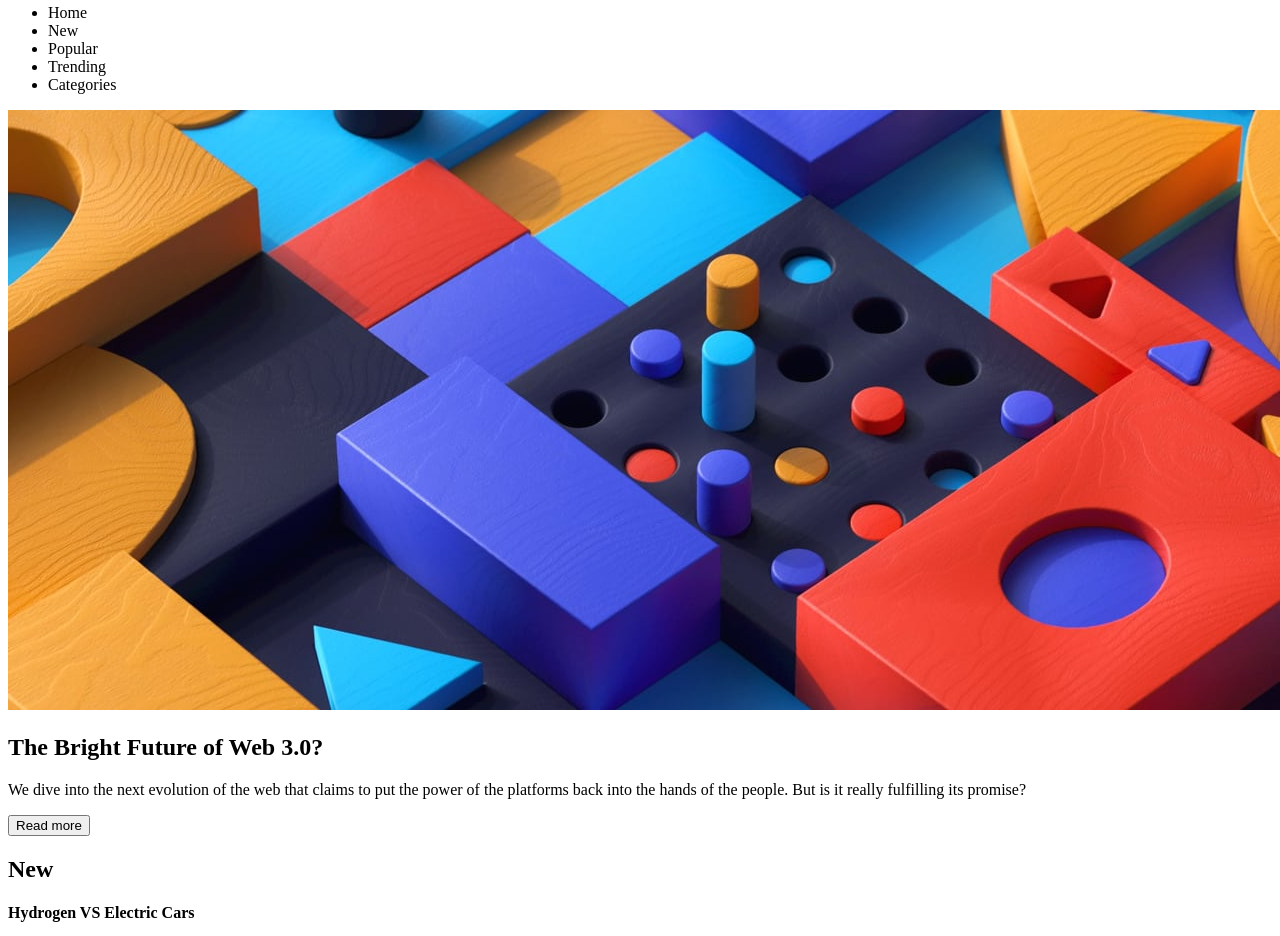
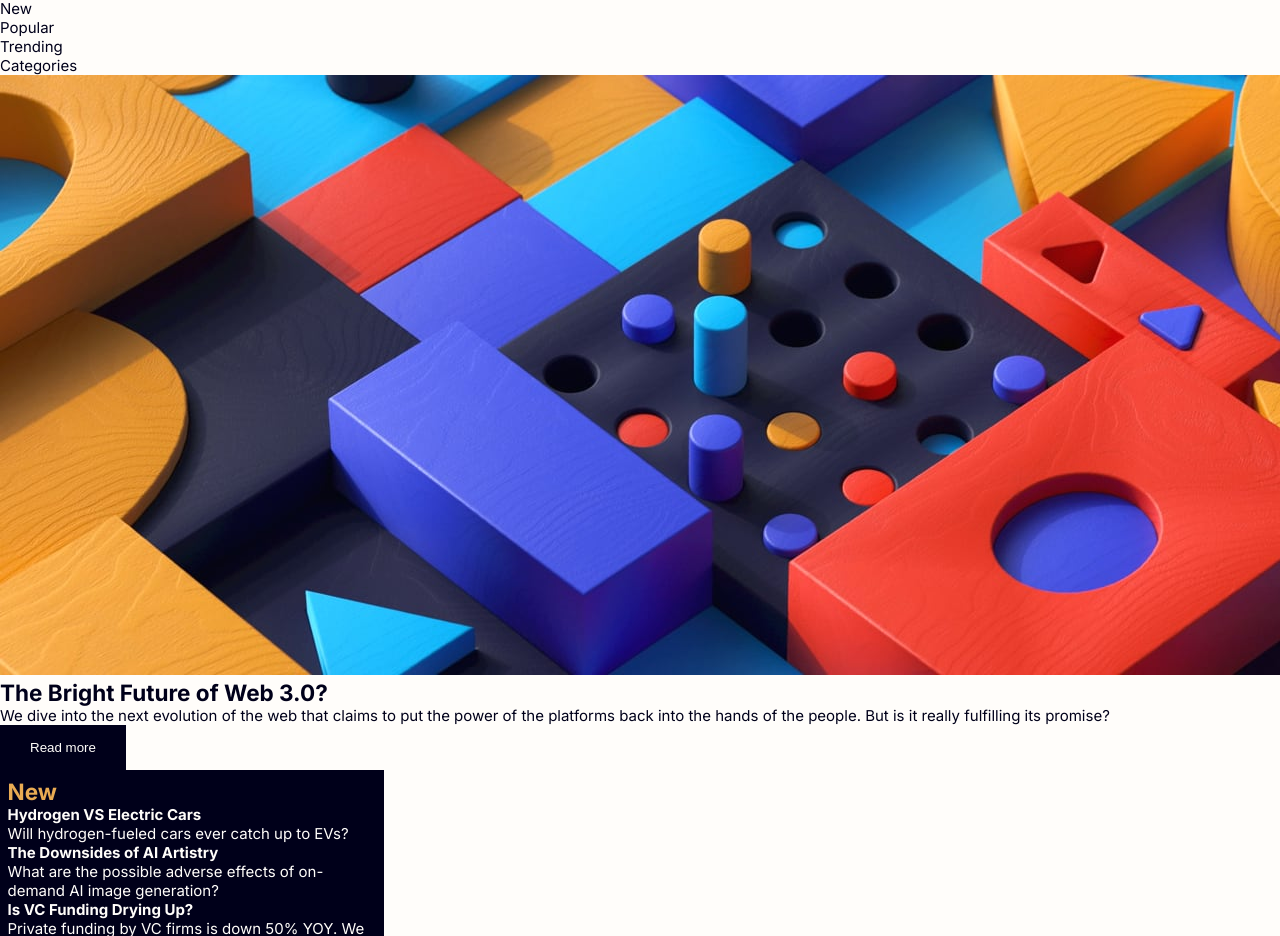
Before and after one commit to ibtihelbs/news-homepage-main-, a plain HTML site: page index.html in a window 1280 px wide. Shown: the part 64-1000 px from the top of the page. Drawn offline with Linux system fonts and the light colour scheme.

Commit message:
css without layout

```diff
--- a/index.html
+++ b/index.html
@@ -5,7 +5,7 @@
   <meta name="viewport" content="width=device-width, initial-scale=1.0"> <!-- displays site properly based on user's device -->
 
   <link rel="icon" type="image/png" sizes="32x32" href="./assets/images/favicon-32x32.png">
-
+  <link rel="stylesheet" href="style.css">
   <title>Frontend Mentor | News homepage</title>
 
   <!-- Feel free to remove these styles or customise in your own stylesheet 👍 -->
@@ -15,18 +15,21 @@
   </style>
 </head>
 <body>
-
+  <!--navbar section-->
   <nav>
     <img src="./assets/images/logo.svg" alt="logo">
     <ul>
-      <li>Home</li>
-      <li>New</li>
+      <li><a href="#home">Home</a></li>
+      <li><a href="#">New</a></li>
       <li>Popular</li>
       <li>Trending</li>
       <li>Categories</li>
     </ul>
   </nav>
-  <section>
+
+  <!-- main section -->
+
+  <section id="main-section">
     <img src="./assets/images/image-web-3-desktop.jpg" alt="image-web-3-desktop">
     <h1>The Bright Future of Web 3.0?</h1>
     <p>
@@ -35,8 +38,11 @@
     </p>
     <button>Read more</button>
   </section>
+
+  <!--side bar-->
+
   <aside>
-    <h2>New </h2>
+    <h2>New</h2>
     <div>
       <h4>Hydrogen VS Electric Cars</h4>
       <p>
@@ -56,7 +62,10 @@
       </p>
     </div>
   </aside>
-  <section>
+
+  <!--related news-->
+
+  <section id="related-news">
     <div>
       <img src="./assets/images/image-retro-pcs.jpg" alt="retro">
       <div>
@@ -70,7 +79,7 @@
       </div>
     </div>
     <div>
-      <img src="" alt="">
+      <img src="./assets/images/image-top-laptops.jpg" alt="">
       <div>
         <span>
           02
@@ -84,7 +93,7 @@
       </div>
     </div>
     <div>
-      <img src="" alt="">
+      <img src="./assets/images/image-gaming-growth.jpg" alt="image-gaming-growth>
       <div>
         <span>
           03
--- a/style.css
+++ b/style.css
@@ -0,0 +1,61 @@
+@import url('https://fonts.googleapis.com/css2?family=Inter:wght@400;700;800&display=swap');
+*{
+    padding: 0;
+    margin: 0;
+    box-sizing: border-box;
+}
+html{
+    font-size: 15px;
+}
+:root{
+    /*### Primary*/
+    --Soft-orange: hsl(35, 77%, 62%);
+    --Soft-red: hsl(5, 85%, 63%);
+    /*### Neutral*/
+    --Off-white: hsl(36, 100%, 99%);
+    --Grayish-blue: hsl(233, 8%, 79%);
+    --Dark-grayish-blue: hsl(236, 13%, 42%);
+    --Very-dark-blue: hsl(240, 100%, 5%);
+}
+body{
+    font-family: 'Inter', sans-serif;
+    color: var(--Very-dark-blue);
+    background-color: var(--Off-white);
+}
+ul{
+    list-style: none;
+}
+a{
+    text-decoration: none;
+    color: var(--Very-dark-blue);
+}
+
+/******************main section********/
+
+#main-section button{
+  border: none;
+  background-color: var(--Very-dark-blue);
+  color: var(--Off-white);
+  padding: 1rem 2rem;
+}
+
+
+
+
+
+
+aside{
+    background-color: var(--Very-dark-blue);
+    color: var(--Off-white);
+    width: 30%;
+    padding: 0.5rem;
+}
+
+aside h2{
+    color: var(--Soft-orange);
+}
+
+/*****************related-news******************/
+#related-news>*{
+    width: 30%;
+}
```
